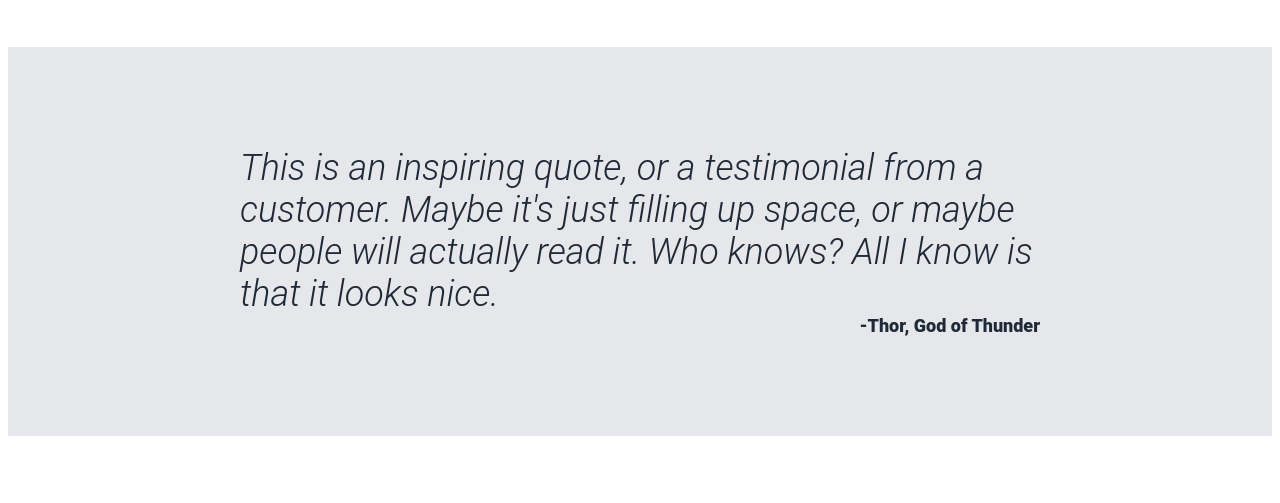
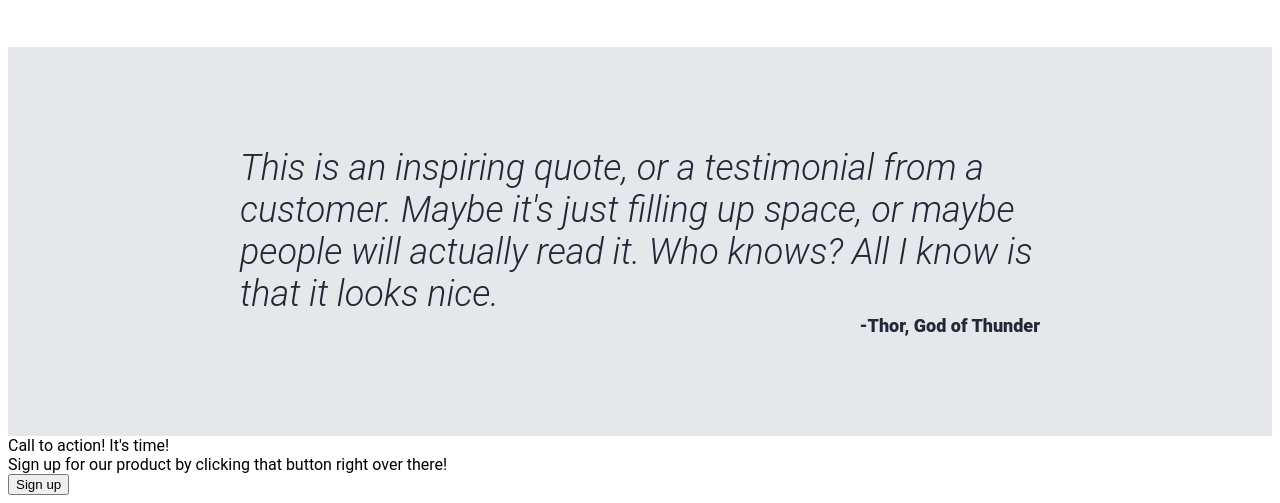
Before and after one commit to pgarza917/odin-landing-page, a plain HTML site: page index.html in a window 1280 px wide. Shown: the part 975-1478 px from the top of the page. Before the commit the page ends 1419 px from the top, so only its background shows below. Drawn offline with Linux system fonts and the light colour scheme.

Commit message:
Add content to section 4 (call to action) of landing page

```diff
--- a/index.html
+++ b/index.html
@@ -67,5 +67,16 @@
         <div class="quote-author">-Thor, God of Thunder</div>
       </div>
     </div>
+    <div class="section-four">
+      <div class="call-to-action">
+        <div class="call-text">
+          <div class="call-title">Call to action! It's time!</div>
+          <div class="call-desc">
+            Sign up for our product by clicking that button right over there!
+          </div>
+        </div>
+        <button>Sign up</button>
+      </div>
+    </div>
   </body>
 </html>
```
